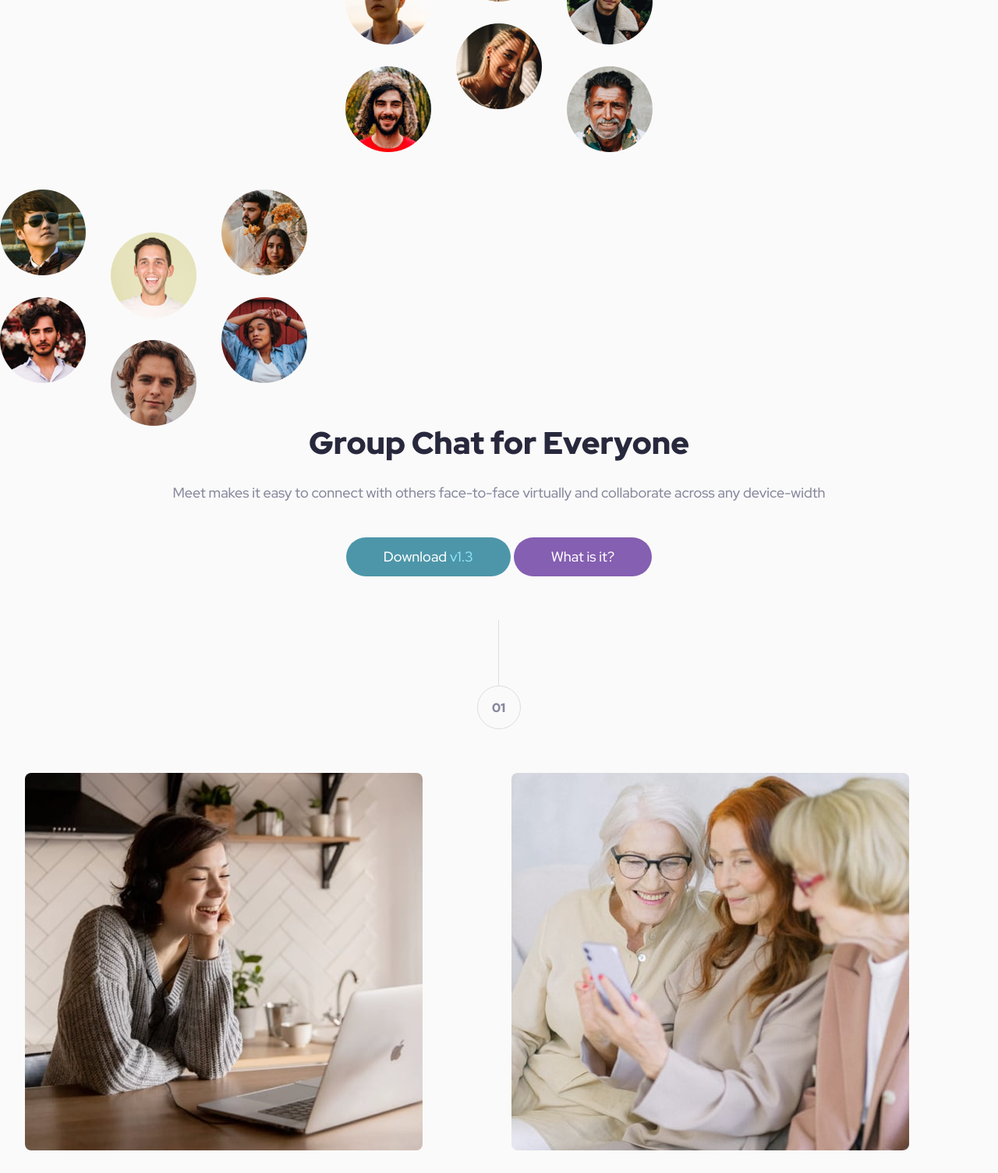
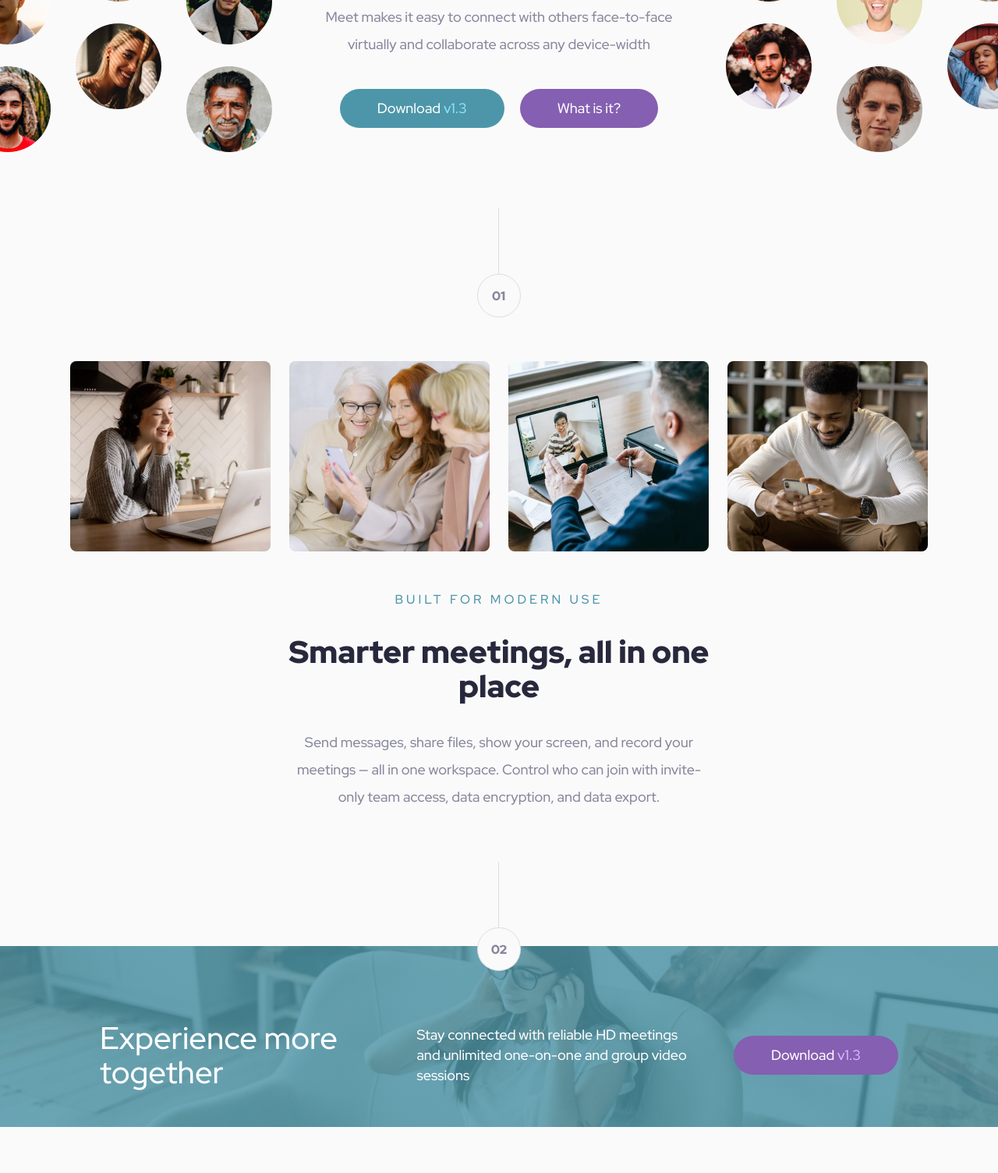
Before and after one commit to jacksonwhiting/meet-landing-page, a plain HTML site: page src/index.html in a window 1280 px wide. Shown: the part 232-1736 px from the top of the page at 78% size. After the commit the page ends 1677 px from the top, so only its background shows below. Drawn offline with Linux system fonts and the light colour scheme.

Commit message:
page complete, all screen sizes responsive

```diff
--- a/src/index.html
+++ b/src/index.html
@@ -24,7 +24,7 @@
 	</head>
 
 	<body
-		class="font-redHat text-bodyPri max-w-screen-2xl mx-auto text-skin-content-pri bg-skin-canvas-pri">
+		class="font-redHat text-bodyPri max-w-screen- xl mx-auto text-skin-content-pri bg-skin-canvas-pri">
 		<main>
 			<header class="text-center my-12">
 				<svg
@@ -46,32 +46,22 @@
 			</header>
 
 			<!-- Hero section -->
-			<section class="mb-14">
+			<section class="mb-14 xl:mb-6 xl:grid xl:hero-grid__xl xl:gap-4">
 				<div class="overflow-hidden mb-12">
-					<picture class="flex justify-center">
+					<picture class="flex justify-center xl:justify-end">
 						<source
-							class="max-w-[112%]"
+							class="max-w-[112%] xl:max-w-none object-right"
 							srcset="./assets/desktop/image-hero-left.png"
 							type="image/png"
-							media="(min-width: 1024px)" />
-						<source
-							class="max-w-[112%]"
-							srcset="./assets/desktop/image-hero-right.png"
-							type="image/png"
-							media="(min-width: 1024px)" />
+							media="(min-width: 1280px)" />
 						<img
-							class="max-w-[112%]"
+							class="max-w-[112%] xl:max-w-none"
 							src="./assets/tablet/image-hero.png"
 							alt="different faces available to meet" />
 					</picture>
 				</div>
-				<div>
-					<img
-						class="hidden lg:block max-w-[112%]"
-						src="./assets/desktop/image-hero-right.png"
-						alt="more faces available to meet" />
-				</div>
-				<div class="mx-8 text-center space-y-6">
+				<div
+					class="mx-auto px-8 max-w-[460px] text-center space-y-6 xl:max-w-[550px]">
 					<h1 class="text-hdgM text-skin-hdg-pri text font-semibold">
 						Group Chat for Everyone
 					</h1>
@@ -79,15 +69,23 @@
 						Meet makes it easy to connect with others face-to-face
 						virtually and collaborate across any device-width
 					</p>
-					<div class="space-y-4">
-						<button class="btn-pri bg-skin-fill-pri text-[#ffffff]">
+					<div class="space-y-4 space-x-4">
+						<button
+							class="btn-pri bg-skin-fill-pri text-[#ffffff] hover:bg-opacity-70">
 							Download
 							<span class="text-skin-accent-pri-hover">v1.3</span>
 						</button>
-						<button class="btn-pri bg-skin-fill-sec text-[#ffffff]">
+						<button
+							class="btn-pri bg-skin-fill-sec text-[#ffffff] hover:bg-skin-accent-sec-hover">
 							What is it?
 						</button>
 					</div>
+				</div>
+				<div class="overflow-hidden">
+					<img
+						class="hidden xl:block max-w-none"
+						src="./assets/desktop/image-hero-right.png"
+						alt="more faces available to meet" />
 				</div>
 			</section>
 
@@ -141,8 +139,9 @@
 			</div>
 
 			<!-- Examples of built for moder use section -->
-			<section class="mx-8 mb-12">
-				<div class="grid grid-cols-2 gap-8 mb-14">
+			<section class="mx-auto px-8 mb-8">
+				<div
+					class="grid grid-cols-2 gap-8 mb-12 mx-auto sm:grid-cols-4 sm:gap-6 max-w-[1100px]">
 					<img
 						class="rounded-lg"
 						src="./assets/desktop/image-woman-in-videocall.jpg"
@@ -160,7 +159,7 @@
 						src="./assets/desktop/image-man-texting.jpg"
 						alt="man texting on couch" />
 				</div>
-				<div class="space-y-8 text-center">
+				<div class="space-y-8 text-center mx-auto max-w-[550px]">
 					<span class="text-overline text-skin-accent-pri"
 						>BUILT FOR MODERN USE</span
 					>
@@ -174,7 +173,7 @@
 					</p>
 				</div>
 			</section>
-			<footer class="relative text-center mx-8">
+			<footer class="relative text-center">
 				<svg
 					class="relative -bottom-8 z-10 mx-auto"
 					width="56"
@@ -224,14 +223,21 @@
 						</clipPath>
 					</defs>
 				</svg>
-				<div class="footer__mobile-background-img3 pt-24 pb-16">
-					<div class="space-y-8 mx-8">
-						<h2 class="text-white text-hdgM">Experience more together</h2>
-						<p class="text-white">
+				<div
+					class="bg-cover xl:text-left footer__mobile-background-img sm:footer__tablet-background-img xl:footer__desktop-background-img lg:px-32 pt-24 pb-12">
+					<div
+						class="mx-auto 2xl:max-w-screen-xl space-y-8 xl:space-y-0 xl:flex xl:items-center xl:justify-between">
+						<h2
+							class="text-white text-hdgM sm:max-w-[550px] px-8 xl:px-0 mx-auto xl:mx-0 xl:max-w-[350px]">
+							Experience more together
+						</h2>
+						<p
+							class="text-white mx-auto sm:max-w-[550px] xl:mx-0 xl:px-0 xl:max-w-[350px] px-8">
 							Stay connected with reliable HD meetings and unlimited
 							one-on-one and group video sessions
 						</p>
-						<button class="btn-pri bg-skin-fill-sec text-white">
+						<button
+							class="mx-auto xl:mx-0 btn-pri self-center bg-skin-fill-sec text-white hover:bg-skin-accent-sec-hover">
 							Download
 							<span class="text-skin-accent-sec-hover">v1.3</span>
 						</button>
--- a/src/input.css
+++ b/src/input.css
@@ -4,25 +4,10 @@
 
 @layer components {
 	.btn-pri {
-		@apply py-3 px-12 rounded-full;
+		@apply py-3 px-12 rounded-full cursor-pointer;
 	}
 
 	.footer__mobile-background-img {
-		background-image: url("/assets/mobile/image-footer.jpg");
-		background-position: top;
-	}
-
-	.footer__tablet-background-img {
-		background-image: url("/assets/tablet/image-footer.jpg");
-		background-position: top;
-	}
-	.footer__mobile-background-img2 {
-		background-image: url("/assets/mobile/image-footer.jpg");
-		background-position: top;
-		background-color: rgb(77, 150, 169);
-		background-blend-mode: darken;
-	}
-	.footer__mobile-background-img3 {
 		background-image: linear-gradient(
 				to right,
 				rgb(77, 150, 169, 0.8),
@@ -30,5 +15,32 @@
 			),
 			url("/assets/mobile/image-footer.jpg");
 		background-position: top;
+		background-repeat: no-repeat;
+	}
+
+	.footer__tablet-background-img {
+		background-image: linear-gradient(
+				to right,
+				rgb(77, 150, 169, 0.8),
+				rgb(77, 150, 169, 0.8)
+			),
+			url("/assets/tablet/image-footer.jpg");
+		background-position: top;
+		background-repeat: no-repeat;
+	}
+
+	.footer__desktop-background-img {
+		background-image: linear-gradient(
+				to right,
+				rgb(77, 150, 169, 0.8),
+				rgb(77, 150, 169, 0.8)
+			),
+			url("/assets/desktop/image-footer.jpg");
+		background-position: top;
+		background-repeat: no-repeat;
+	}
+
+	.hero-grid__xl {
+		grid-template-columns: 1fr auto 1fr;
 	}
 }
--- a/tailwind.config.js
+++ b/tailwind.config.js
@@ -18,6 +18,8 @@ module.exports = {
 					"canvas-pri": "#FAFAFA",
 					"fill-pri": "#4D96A9",
 					"fill-sec": "#855FB1",
+					"accent-pri-hover": "#8FE3F9",
+					"accent-sec-hover": "#D9B8FF",
 				},
 			},
 			fontFamily: {
```
Also changed, not shown: src/dist/output.css.
